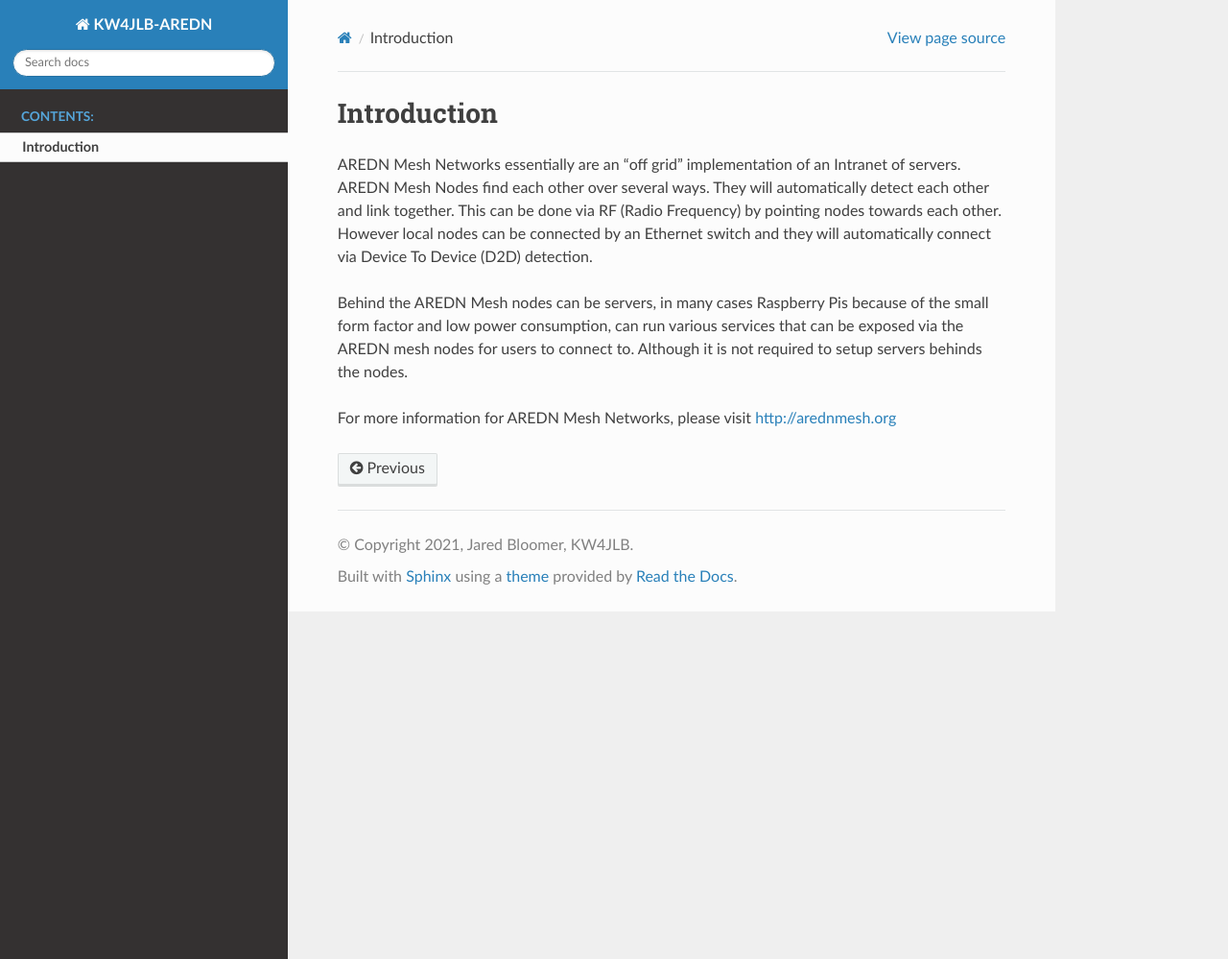
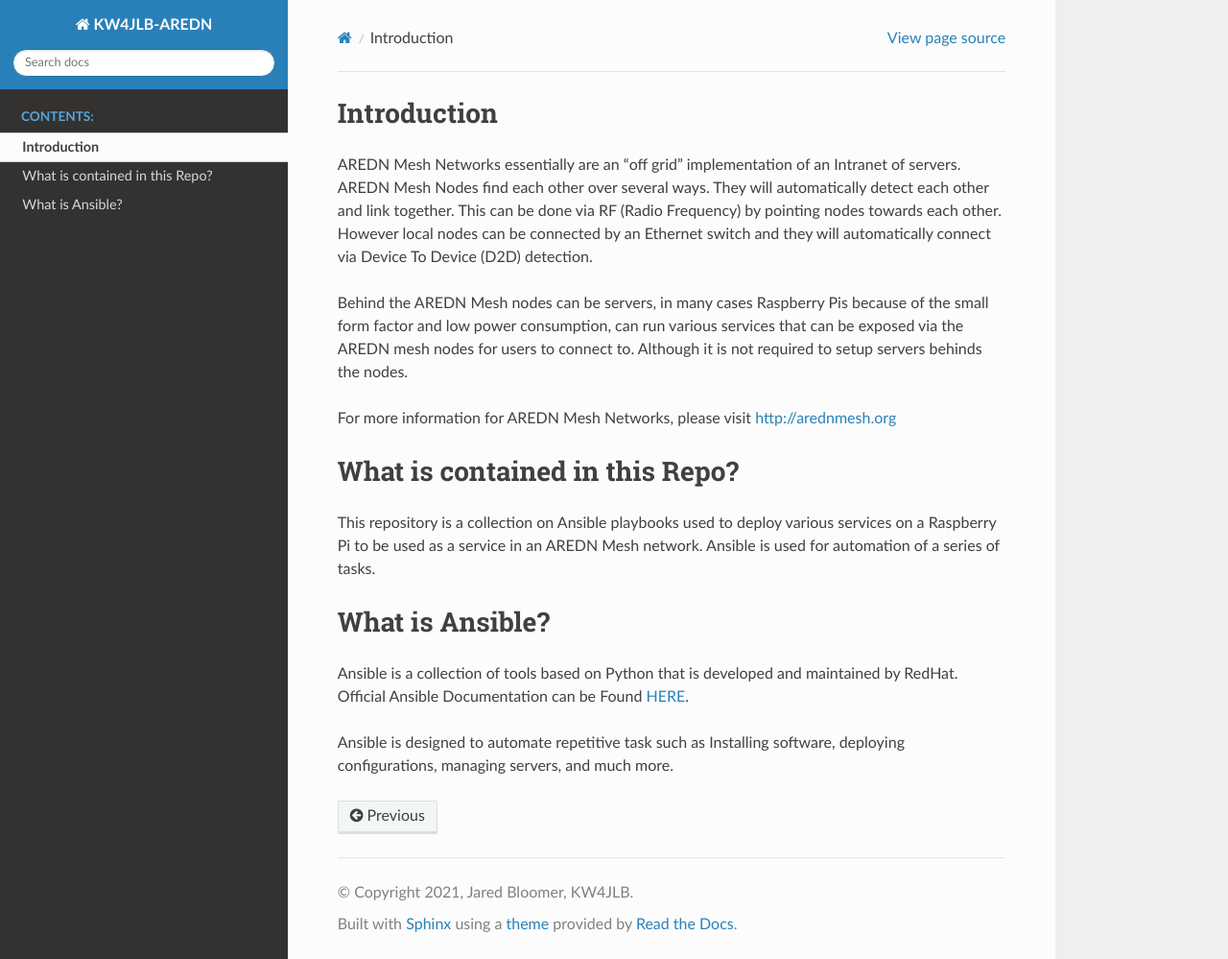
Before and after one commit to jared-bloomer/KW4JLB-AREDN, a Sphinx documentation site: the page built from source/Introduction.rst, in a window 1280 px wide and 999 px high. Shown: the whole window at 96% size. Built offline with Sphinx 7.4.7 and the Read the Docs theme 2.0.0, drawn with Linux system fonts in a browser that asks for light colours.

Commit message:
adding more content

```diff
--- a/source/Introduction.rst
+++ b/source/Introduction.rst
@@ -8,3 +8,17 @@ AREDN Mesh Networks essentially are an "off grid" implementation of an Intranet
 Behind the AREDN Mesh nodes can be servers, in many cases Raspberry Pis because of the small form factor and low power consumption, can run various services that can be exposed via the AREDN mesh nodes for users to connect to. Although it is not required to setup servers behinds the nodes.
 
 For more information for AREDN Mesh Networks, please visit `http://arednmesh.org <http://arednmesh.org>`_
+
+
+What is contained in this Repo?
+===============================
+
+This repository is a collection on Ansible playbooks used to deploy various services on a Raspberry Pi to be used as a service in an AREDN Mesh network. Ansible is used for automation of a series of tasks.
+
+
+What is Ansible?
+================
+
+Ansible is a collection of tools based on Python that is developed and maintained by RedHat. Official Ansible Documentation can be Found `HERE <https://www.ansible.com/>`_.
+
+Ansible is designed to automate repetitive task such as Installing software, deploying configurations, managing servers, and much more.
```
